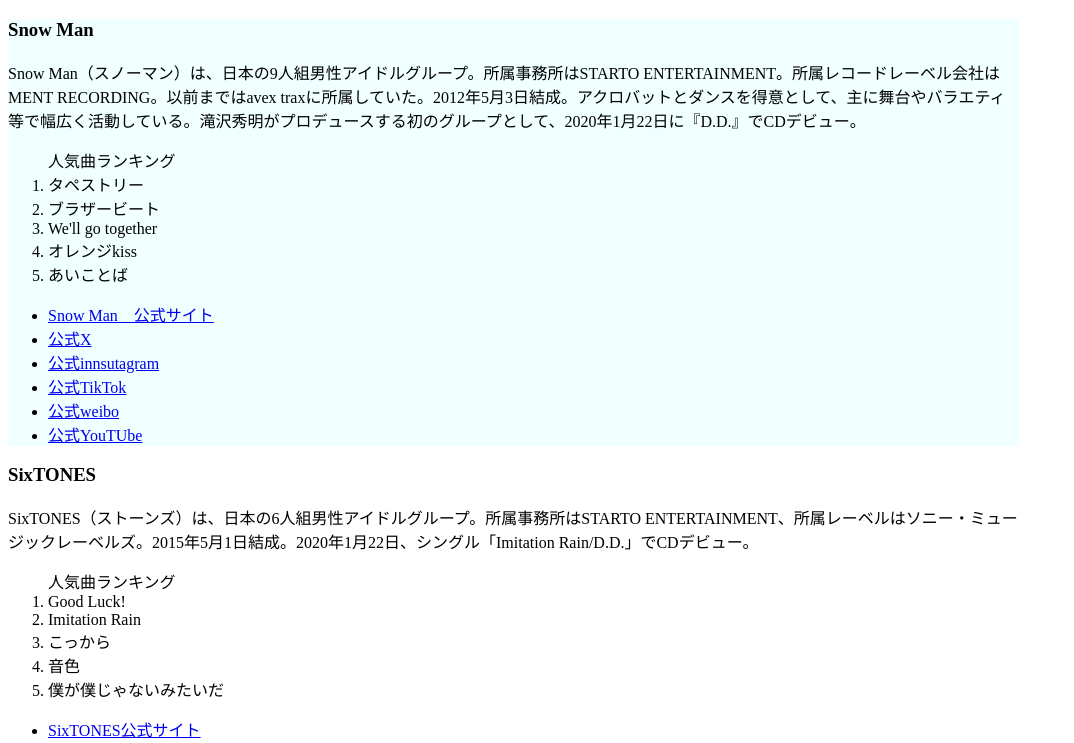
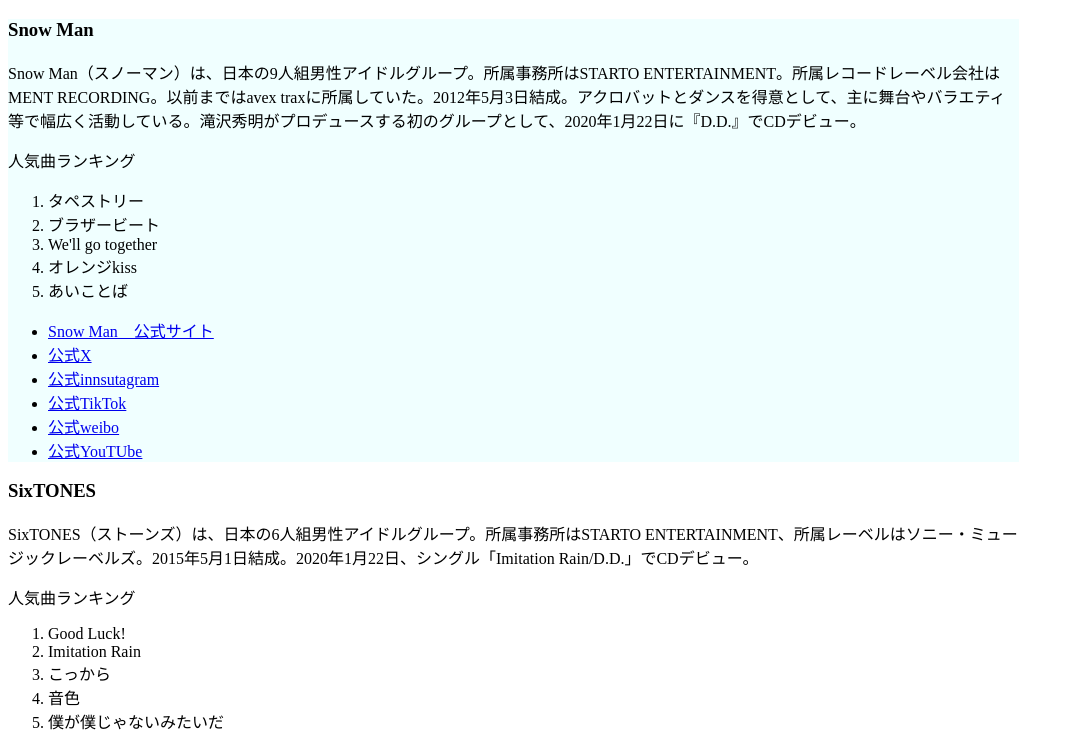
Before and after one commit to s1f10240221/term-project, a plain HTML site: page index-jpop.html in a window 1280 px wide. Shown: the part 204-947 px from the top of the page, without its empty margins (0-1074 px from the left). Drawn offline with Linux system fonts and the light colour scheme.

Commit message:
Update index-jpop.html

```diff
--- a/index-jpop.html
+++ b/index-jpop.html
@@ -18,7 +18,8 @@
       <div class="a">
         <h3>Snow Man</h3>
         <p>Snow Man（スノーマン）は、日本の9人組男性アイドルグループ。所属事務所はSTARTO ENTERTAINMENT。所属レコードレーベル会社はMENT RECORDING。以前まではavex traxに所属していた。2012年5月3日結成。アクロバットとダンスを得意として、主に舞台やバラエティ等で幅広く活動している。滝沢秀明がプロデュースする初のグループとして、2020年1月22日に『D.D.』でCDデビュー。</p>
-        <ol>人気曲ランキング
+        <p>人気曲ランキング</p>
+        <ol>
           <li>タペストリー</li>
           <li>ブラザービート</li>
           <li>We'll go together</li>
@@ -26,7 +27,7 @@
           <li>あいことば</li>
         </ol>
         <ul>
-          <li><a href=https://mentrecording.jp/snowman/">Snow Man　公式サイト</a></li>
+          <li><a href="https://mentrecording.jp/snowman/">Snow Man　公式サイト</a></li>
           <li><a href="https://x.com/SN__20200122">公式X</a></li>
           <li><a href="https://www.instagram.com/snowman.official.9/">公式innsutagram</a></li>
           <li><a href="https://www.tiktok.com/@snowman_mentrecording_s">公式TikTok</a></li>
@@ -37,7 +38,8 @@
       <div class="b">
         <h3>SixTONES</h3>
         <p>SixTONES（ストーンズ）は、日本の6人組男性アイドルグループ。所属事務所はSTARTO ENTERTAINMENT、所属レーベルはソニー・ミュージックレーベルズ。2015年5月1日結成。2020年1月22日、シングル「Imitation Rain/D.D.」でCDデビュー。</p>
-        <ol>人気曲ランキング
+        <p>人気曲ランキング</p>
+        <ol>
           <li>Good Luck!</li>
           <li>Imitation Rain</li>
           <li>こっから</li>
```
